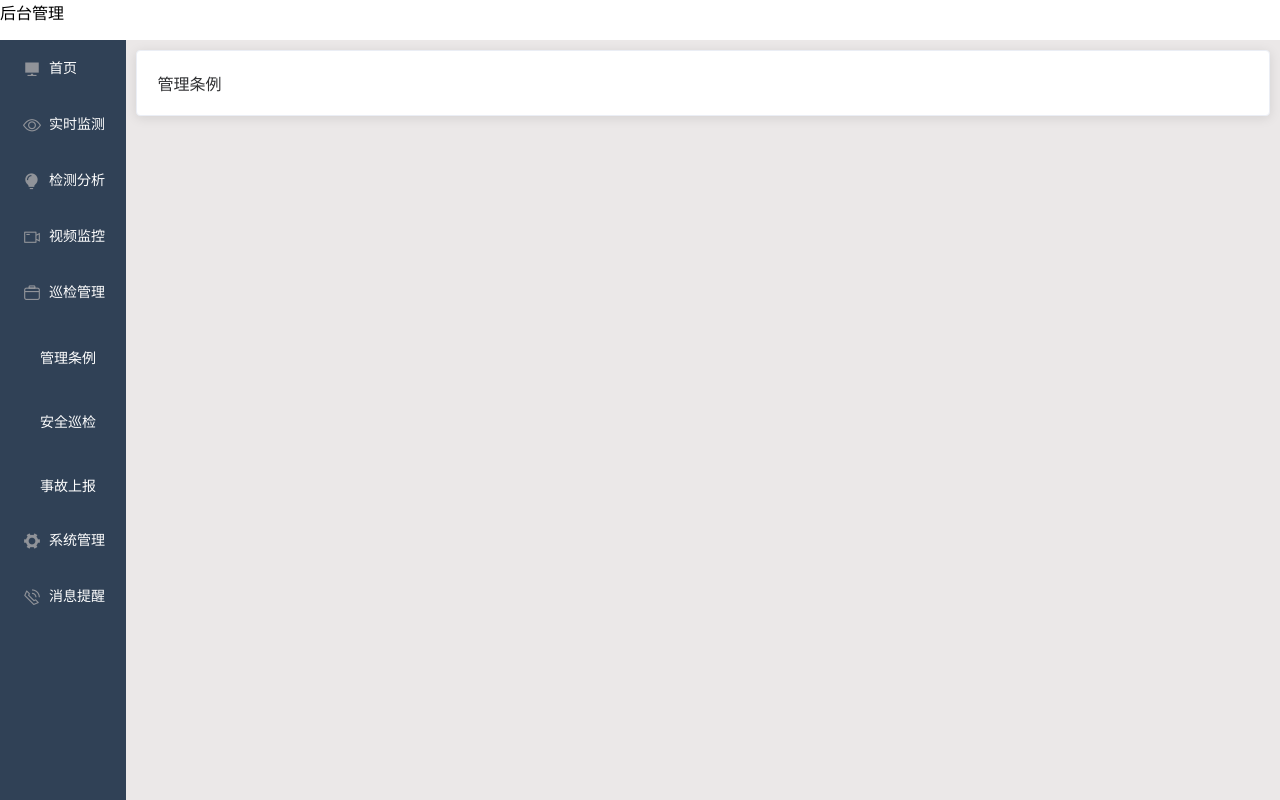
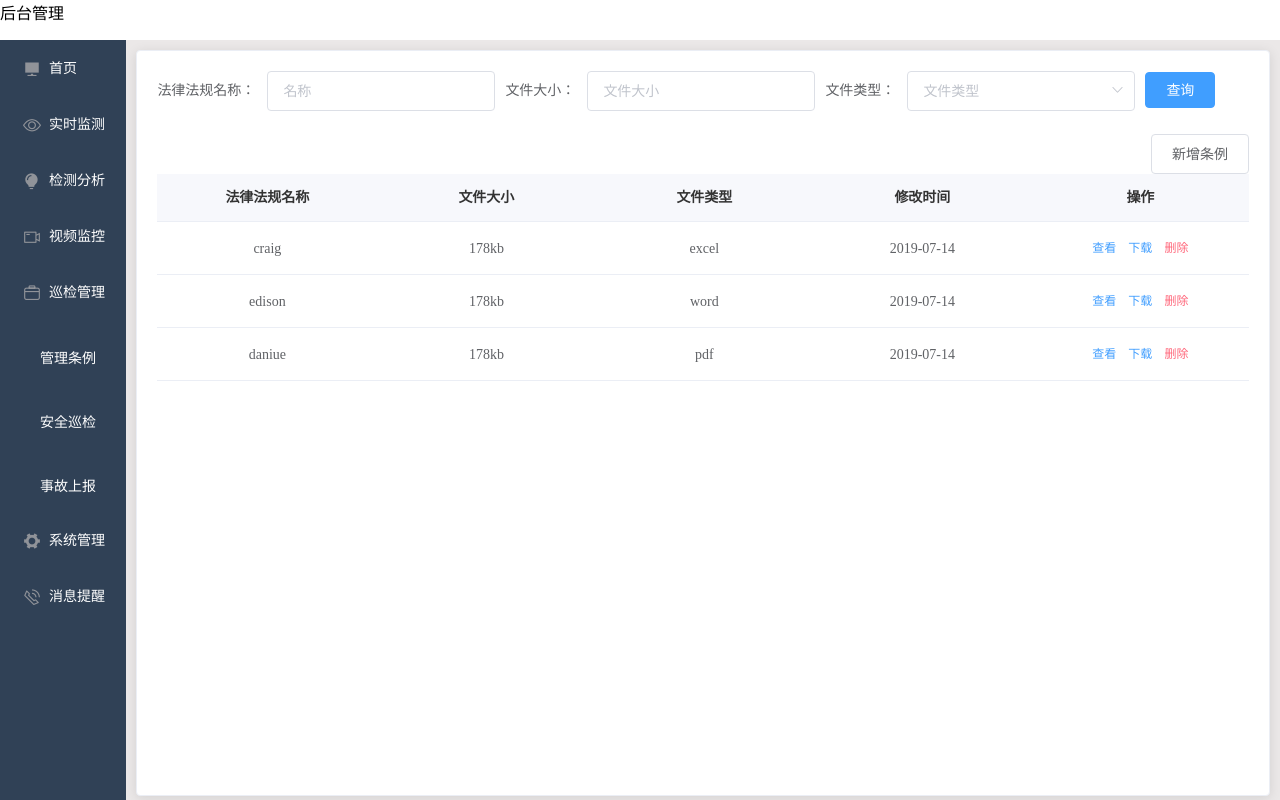
Before and after one commit to MonkeyCoder128/jfyf-waterconservancy, a Vue app: page /#/search/rule in a window 1280 px wide. Built offline with nearby package versions, Linux system fonts and the light colour scheme.

Commit message:
modify card css

```diff
--- a/src/views/search/rule/index.vue
+++ b/src/views/search/rule/index.vue
@@ -1,9 +1,229 @@
 <template>
   <el-row :gutter="12">
   <el-col :span="24">
-    <el-card shadow="always">
-      管理条例
+    <el-card shadow="always" class="el-card">
+      <div>
+        <div>
+          <el-form :inline="true" :model="formData" class="demo-form-inline">
+            <el-form-item label="法律法规名称：">
+              <el-input clearable v-model="formData.name" placeholder="名称"></el-input>
+            </el-form-item>
+            <el-form-item label="文件大小：">
+              <el-input clearable v-model="formData.size" placeholder="文件大小"></el-input>
+            </el-form-item>
+            <el-form-item label="文件类型：">
+              <el-select clearable v-model="formData.type" placeholder="文件类型">
+                <el-option label="PDF" value="pdf"></el-option>
+                <el-option label="WORD" value="word"></el-option>
+                <el-option label="EXCEL" value="excel"></el-option>
+              </el-select>
+            </el-form-item>
+            <el-form-item>
+              <el-button type="primary" size="medium" @click="serchData">查询</el-button>
+            </el-form-item>
+            <el-button class="addTerm" @click="dialogVisible = true">新增条例</el-button>
+          </el-form>
+
+        </div>
+        <div class="con-table">
+          <el-table
+            :data="tableData.list"
+            v-loading="listLoading"
+            :header-cell-style="{background:'#F7F8FC',color:'#333333'}"
+            style="width: 100%"
+          >
+            <el-table-column prop="name" label="法律法规名称" align="center">
+            </el-table-column>
+            <el-table-column prop="size" label="文件大小" align="center">
+            </el-table-column>
+            <el-table-column prop="type" label="文件类型" align="center">
+            </el-table-column>
+            <el-table-column prop="midifyTime" label="修改时间" align="center">
+            </el-table-column>
+            <el-table-column label="操作" align="center">
+              <template slot-scope="scope">
+                <el-button
+                  size="mini"
+                  type="text"
+                  @click="check(scope.row.id)"
+                  >查看</el-button
+                >
+                <el-button
+                  size="mini"
+                  type="text"
+                  @click="dowmload(scope.row.id)"
+                  >下载</el-button
+                >
+                <el-button size="mini" type="text" @click="deletedata(scope.row.id)" style="color:#FF6579"
+                  >删除</el-button
+                >
+              </template>
+            </el-table-column>
+          </el-table>
+        </div>
+        <div class="con-page" v-if="tableData.totalPage > 1">
+          <el-pagination
+            background
+            :page-size="tableData.pageSize"
+            :page-count="tableData.totalPage"
+            :page-sizes="[10, 20, 50, 100]"
+            :total="tableData.totalCount"
+            :current-page="tableData.currPage"
+            layout="sizes,prev, pager, next"
+            @current-change="changeCurrent"
+            @size-change="handleSizeChange"
+          >
+          </el-pagination>
+        </div>
+        <el-dialog
+          title="新增条例文件"
+          :visible.sync="dialogVisible"
+          width="30%">
+          <el-upload
+            class="upload-demo"
+            drag
+            action="https://jsonplaceholder.typicode.com/posts/"
+            multiple
+            :before-upload="beforeAvatarUpload">
+            <i class="el-icon-upload"></i>
+            <div class="el-upload__text">将文件拖到此处，或<em>点击上传</em></div>
+            <div class="el-upload__tip" slot="tip">只能上传pdf/word/excel文件，且不超过3M</div>
+          </el-upload>
+          <span slot="footer" class="dialog-footer">
+            <el-button @click="dialogVisible = false">取 消</el-button>
+            <el-button type="primary" @click="dialogVisible = false">确 定</el-button>
+          </span>
+        </el-dialog>
+      </div>
     </el-card>
   </el-col>
 </el-row>
 </template>
+<script>
+  export default {
+    name:'',
+    data () {
+      return {
+        // 表单查询数据
+        formData: {
+          name: '',
+          size: '',
+          type: '',
+        },
+        // 表格数据
+        tableData: {
+          list: [
+            {
+              name: 'craig',
+              size: '178kb',
+              type: 'excel',
+              midifyTime: '2019-07-14'
+            },
+            {
+              name: 'edison',
+              size: '178kb',
+              type: 'word',
+              midifyTime: '2019-07-14'
+            },
+            {
+              name: 'daniue',
+              size: '178kb',
+              type: 'pdf',
+              midifyTime: '2019-07-14'
+            }
+          ],
+          totalCount: 0,
+          pageSize: 10,
+          currPage: 1,
+          totalPage: 1
+        },
+        listLoading: false,
+        // 控制上传条例dialog的显示
+        dialogVisible: false,
+      };
+    },
+    methods: {
+      // 查询数据
+      serchData () {
+        this.tableData.currPage = 1
+        this.getdata()
+      },
+      // 改变页数
+      changeCurrent (val) {
+        this.tableData.currPage = val
+        this.getdata()
+      },
+      handleSizeChange (val) {
+        this.tableData.pageSize = val
+        this.getdata()
+      },
+      // 删除数据
+      deletedata (id) {
+        console.log('删除数据' + id);
+      },
+      // 下载数据
+      dowmload(id){
+        console.log('下载数据' + id);
+      },
+      // 查看数据
+      check(id){
+        console.log('查看数据' + id);
+      },
+      // 从后台查询数据
+      getdata () {
+        this.listLoading = true
+        this.$http({
+          method: 'post',
+          url: this.$http.adornUrl('/base/basestudents/list'),
+          headers: { token: this.$cookie.get('token') },
+          data: this.$http.adornData({
+            name: this.formData.name,
+            size: this.formData.size,
+            type: this.formData.type,
+            currPage: this.tableData.currPage,
+            pageSize: this.tableData.pageSize,
+          })
+        }).then(res => {
+          if (res.data.code === 0) {
+            this.tableData = res.data.page
+          } else {
+            this.$message({
+              message: res.data.msg,
+              type: 'error',
+              duration: 1000
+            })
+          }
+          this.listLoading = false
+        })
+      },
+      // 上传文件
+      beforeAvatarUpload(file) {
+        console.log(file);
+        const isJPG = file.type === 'application/pdf' || 'application/vnd.ms-excel' || 'docx';
+        const isLt2M = file.size / 1024 / 1024 < 2;
+
+        if (!isJPG) {
+          this.$message.error('上传文件只能是 pdf/xls/docx 格式!');
+        }
+        if (!isLt2M) {
+          this.$message.error('上传文件大小不能超过 2MB!');
+        }
+        return isJPG && isLt2M;
+      }
+    },
+  }
+</script>
+<style lang="scss" scoped>
+  .el-card{
+    height: 93vh;
+  }
+  .addTerm{
+    float: right;
+  }
+  .el-upload{
+    width: 100%;
+  }
+  .el-upload-dragger{
+    width: 100% !important;
+  }
+</style>
```
Also changed, not shown: 1 other file (tests, documents, lock files or other folders).
